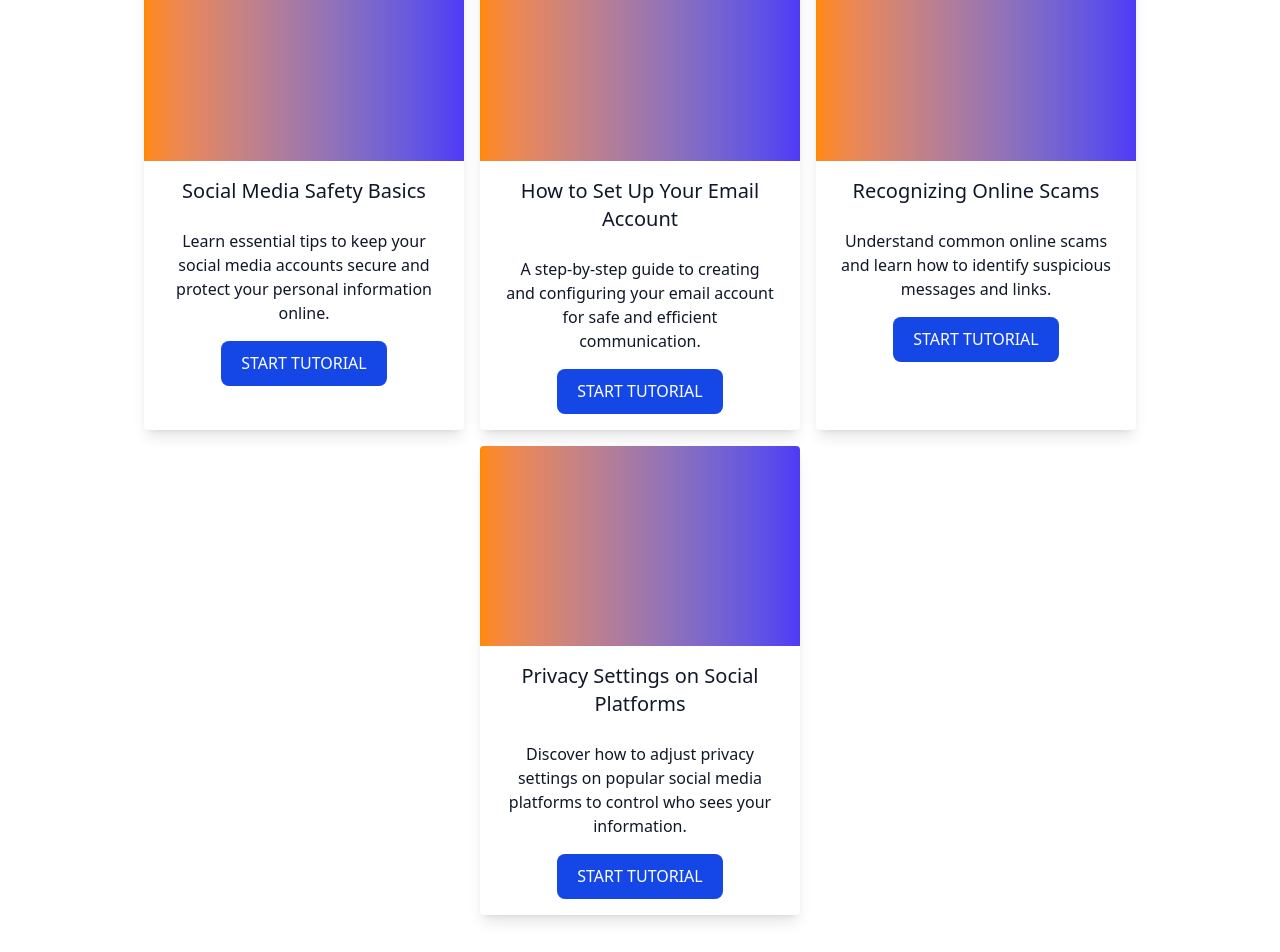
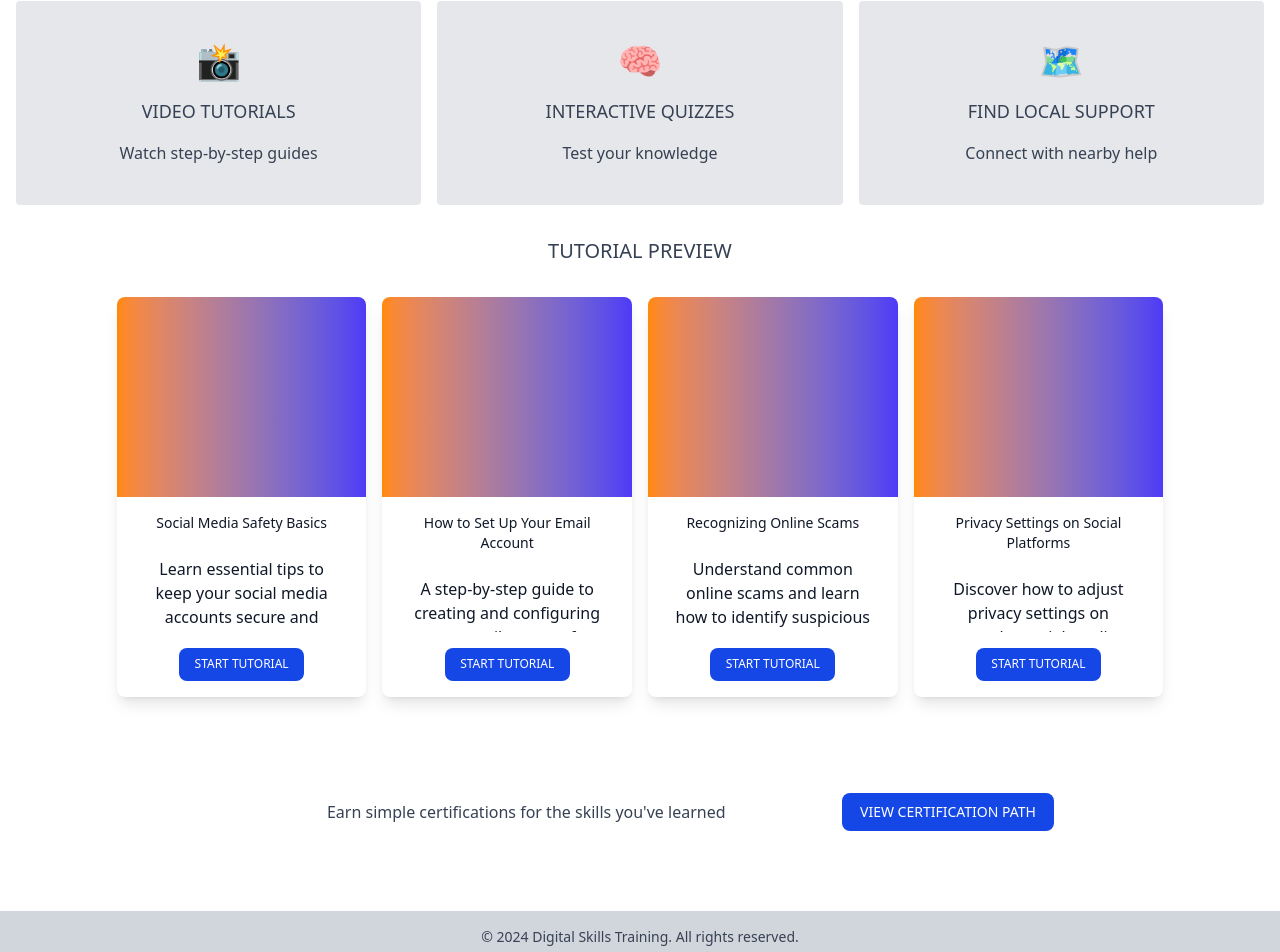
Before and after one commit to ayazb7/team-3-project, a React (Vite) app in the folder frontend/team-3-project/: page / in a window 1280 px wide. Shown: the part 341-1293 px from the top of the page. Built offline with nearby package versions, Linux system fonts and the light colour scheme.

Commit message:
finish layout

```diff
--- a/frontend/team-3-project/src/App.jsx
+++ b/frontend/team-3-project/src/App.jsx
@@ -6,26 +6,66 @@ import placeholderData from "./data/placeholder.json";
 import { DataProvider, dataContext } from "./context/DataContext";
 import VideoCardList from "./components/VideoCardList";
 
+{
+  /* All work is proof of concept and will need to be refactored and optimized later */
+}
 function App() {
   const data = useContext(dataContext);
   return (
-    <div>
+    <div className="flex flex-col justify-center items-center gap-10 min-h-screen w-full">
       <div className="flex flex-col justify-center gap-5 text-gray-700 items-center w-full min-h-1/3 bg-gray-300 p-10">
         <h1 className="text-black font-bold">
           BUILD YOUR DIGITAL SKILLS TODAY
         </h1>
         <p className="p-5">
           Free tutorials, videos, and interactive exercises to help you get
-          started online
+          started online.
         </p>
         <button className="!bg-blue-700 text-white">START LEARNING</button>
       </div>
-      <div className="flex justify-center items-center w-full min-h-3/4">
-        <div className="w-full">
+      {/* alot of repated flex definitions here, could create custom class later */}
+      <div className="flex flex-col gap-4 justify-center items-center w-full min-h-3/4 text-gray-700">
+        <div className="flex w-full flex-col justify-center items-center text-center gap-4 md:p-4 md:flex-row items-stretch">
+          <div className="flex flex-col justify-center items-center w-full text-center gap-4 bg-gray-200 p-10 rounded">
+            <p className="text-4xl">📸</p>
+            <p className="text-lg">VIDEO TUTORIALS</p>
+            <p className="font-thin">Watch step-by-step guides</p>
+          </div>
+
+          <div className="flex flex-col justify-center items-center w-full text-center gap-4 bg-gray-200 p-10 rounded">
+            <p className="text-4xl">🧠</p>
+            <p className="text-lg">INTERACTIVE QUIZZES</p>
+            <p className="font-thin">Test your knowledge</p>
+          </div>
+
+          <div className="flex flex-col justify-center items-center w-full text-center gap-4 bg-gray-200 p-10 rounded">
+            <p className="text-4xl">🗺️</p>
+            <p className="text-lg">FIND LOCAL SUPPORT</p>
+            <p className="font-thin">Connect with nearby help</p>
+          </div>
+        </div>
+        <p className="h-full text-xl text-gray-700 font-medium">
+          TUTORIAL PREVIEW
+        </p>
+        <div className="h-full w-full">
           <VideoCardList videos={data.videos} />
         </div>
       </div>
-      <div className="w-full min-h-20"></div>
+      <div className="flex flex-col md:flex-row w-full text-gray-700 justify-center items-center gap-4 p-10 ">
+        <p className="md:w-1/2">
+          Earn simple certifications for the skills you've learned
+        </p>
+        <button className="!bg-blue-700 text-white !text-sm">
+          VIEW CERTIFICATION PATH
+        </button>
+      </div>
+      <div className="w-full ">
+        <footer className="w-full h-full bg-gray-300 flex justify-center items-center p-4 text-gray-700">
+          <p className="text-sm">
+            &copy; 2024 Digital Skills Training. All rights reserved.
+          </p>
+        </footer>
+      </div>
     </div>
   );
 }
--- a/frontend/team-3-project/src/components/VideoCard.jsx
+++ b/frontend/team-3-project/src/components/VideoCard.jsx
@@ -2,13 +2,17 @@ import React from "react";
 
 const VideoCard = ({ title, description }) => {
   return (
-    <div class="max-w-xs rounded overflow-hidden shadow-lg bg-white text-gray-900 font-thin">
-      <div class="w-full h-50 bg-gradient-to-r from-orange-400 to-indigo-600" />
-      <div class="px-6 py-4 ">
-        <div className="flex flex-col justify-center items-center gap-4">
-          <div class="font-medium text-xl mb-2">{title}</div>
-          <p class="text-base">{description}</p>
-          <button className="!bg-blue-700 text-white">START TUTORIAL</button>
+    <div className="min-h-full max-w-xs lg:max-h-100 lg:max-w-1/5 rounded-lg  shadow-lg bg-white text-gray-900 font-thin">
+      <div className="h-1/2 w-full h-50 rounded-t-lg bg-gradient-to-r from-orange-400 to-indigo-600" />
+      <div className="px-6 py-4 h-1/2">
+        <div className="h-full flex flex-col justify-center items-center gap-4">
+          <div className="font-medium text-xl lg:text-sm mb-2">{title}</div>
+          <p class="text-base h-1/2 overflow-hidden text-ellipsis">
+            {description}
+          </p>
+          <button className="!bg-blue-700 text-white mt-auto lg:!size-sm lg:!text-xs">
+            START TUTORIAL
+          </button>
         </div>
       </div>
     </div>
--- a/frontend/team-3-project/src/components/VideoCardList.jsx
+++ b/frontend/team-3-project/src/components/VideoCardList.jsx
@@ -3,7 +3,7 @@ import VideoCard from "./VideoCard";
 
 const VideoCardList = ({ videos }) => {
   return (
-    <div className="flex flex-wrap flex-row justify-center gap-4 p-4">
+    <div className="h-full flex flex-wrap flex-row justify-center items-center gap-4 p-4 items-stretch">
       {videos.map((video) => (
         <VideoCard
           key={video.id}
```
